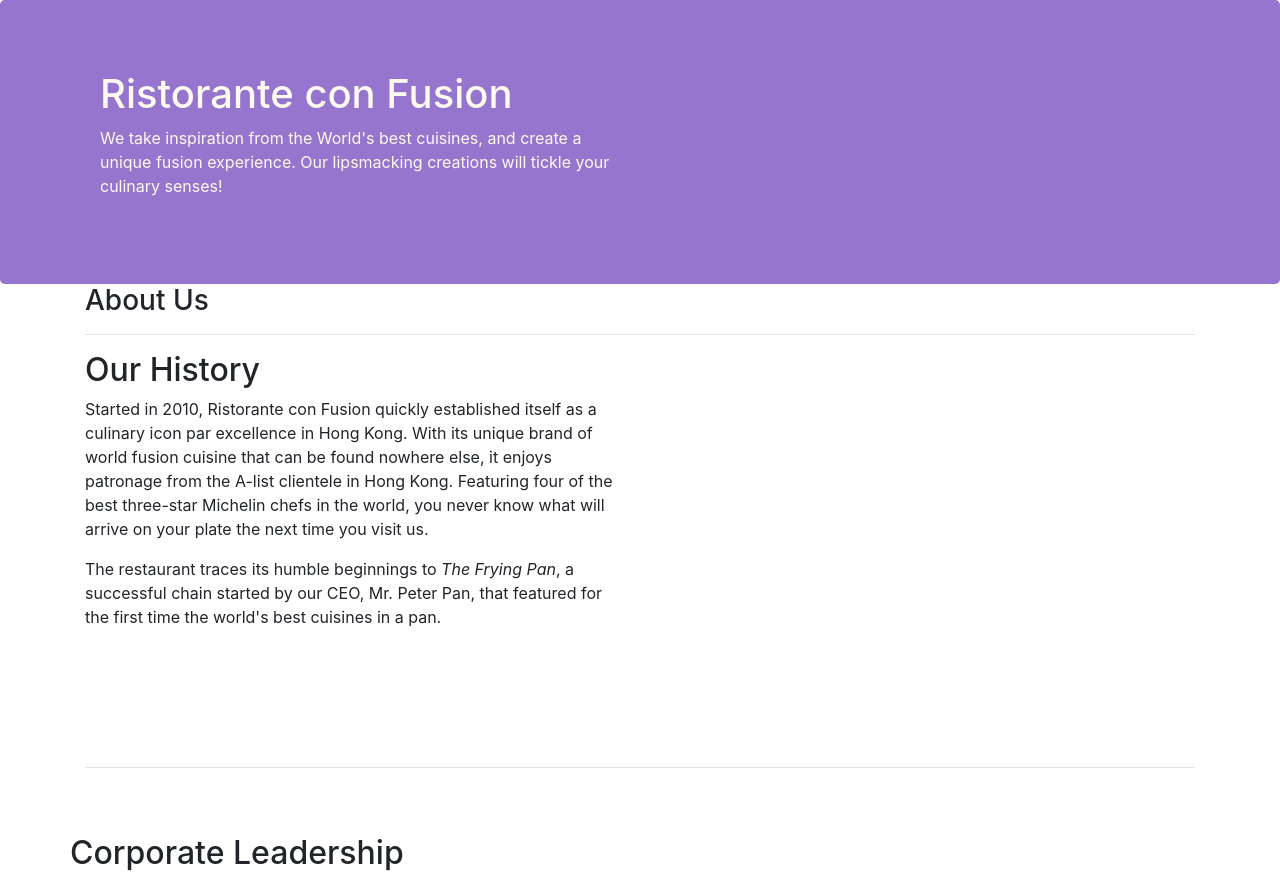
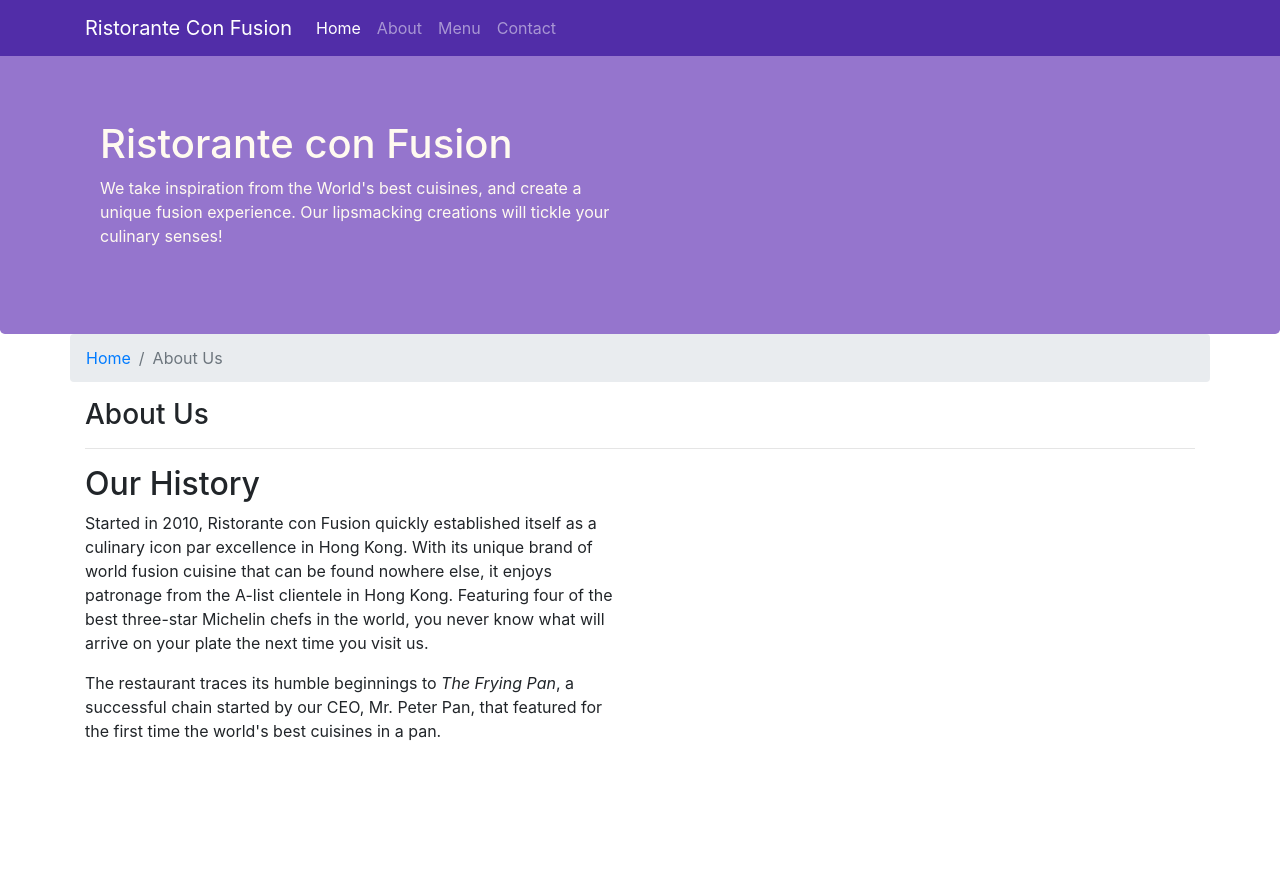
Before and after one commit to KANATA1/confusionadvanced, a website: page aboutus.html in a window 1280 px wide. Shown: the top 875 px of the page. Drawn offline with nearby package versions, Linux system fonts and the light colour scheme.

Commit message:
Added Navbar & Breadcrumbs

```diff
--- a/aboutus.html
+++ b/aboutus.html
@@ -11,7 +11,30 @@
 </head>
 
 <body>
-
+    <nav class="navbar navbar-dark navbar-expand-sm fixed-top">
+        <div class="container">
+            <button class="navbar-toggler" type="button" data-toggle="collapse" data-target="#Navbar">
+                <span class="navbar-toggler-icon"></span>
+            </button>
+            <a class="navbar-brand" href="#">Ristorante Con Fusion</a>
+            <div class="collapse navbar-collapse" id="Navbar">
+                <ul class="navbar-nav mr-auto">
+                    <li class="nav-item active">
+                        <a class="nav-link" href="./index.html">Home</a>
+                    </li>
+                    <li class="nav-item">
+                        <a class="nav-link" href="./aboutus.html">About</a>
+                    </li>
+                    <li class="nav-item">
+                        <a class="nav-link" href="#">Menu</a>
+                    </li>
+                    <li class="nav-item">
+                        <a class="nav-link" href="#">Contact</a>
+                    </li>
+                </ul>
+            </div>
+        </div>
+    </nav>
     <header class="jumbotron">
         <div class="container">
             <div class="row row-header">
@@ -27,6 +50,10 @@
 
     <div class="container">
         <div class="row">
+            <ol class="col-12 breadcrumb">
+                <li class="breadcrumb-item"><a href="./index.html">Home</a></li>
+                <li class="breadcrumb-item active">About Us</li>
+            </ol>
             <div class="col-12">
                <h3>About Us</h3>
                <hr>
--- a/css/style.css
+++ b/css/style.css
@@ -32,3 +32,10 @@ the min-height property has no effect.
     element's container equally – and thus the element gets centered.
     */
 }
+body{
+    padding:50px 0px 0px 0px;
+    z-index:0;
+    }
+.navbar-dark {
+    background-color: #512DA8;
+}
```
Also changed, not shown: index.html (+24 -1 lines).
